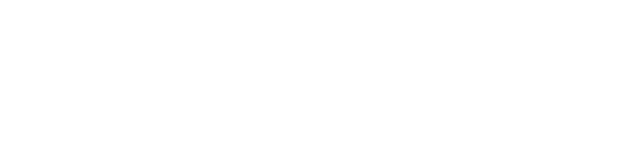
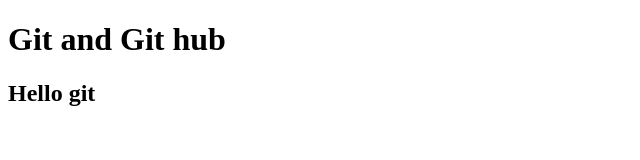
Before and after one commit to BrijeshSingh-dev/Git-Workflow, a plain HTML site: page index.html in a window 1280 px wide. Shown: the whole page, without its empty margins (0-640 px from the left). Drawn offline with Linux system fonts and the light colour scheme.

Commit message:
git workflow done

```diff
--- a/index.html
+++ b/index.html
@@ -6,6 +6,7 @@
     <title>Document</title>
 </head>
 <body>
-
+    <h1>Git and Git hub</h1>
+    <h2>Hello git</h2>
 </body>
 </html>
```
